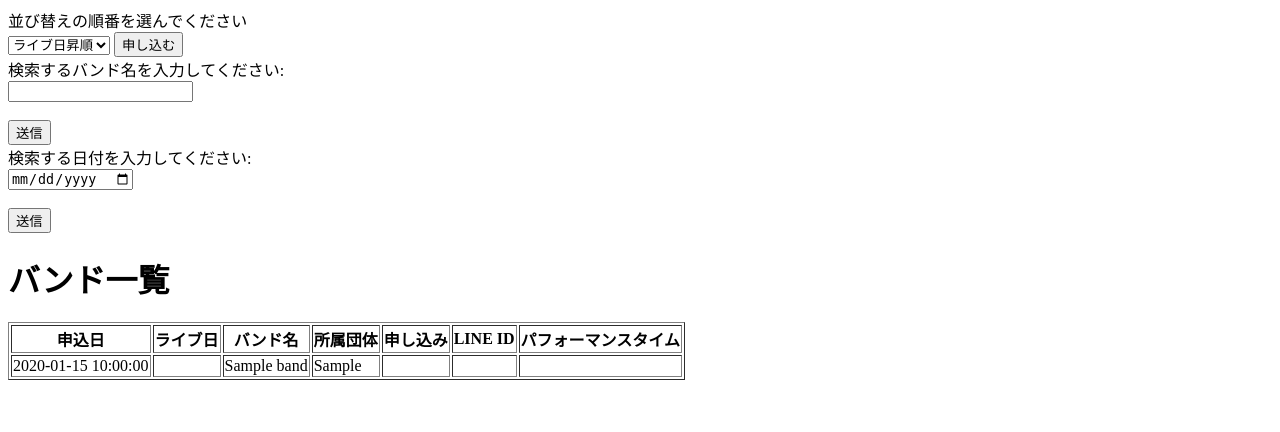
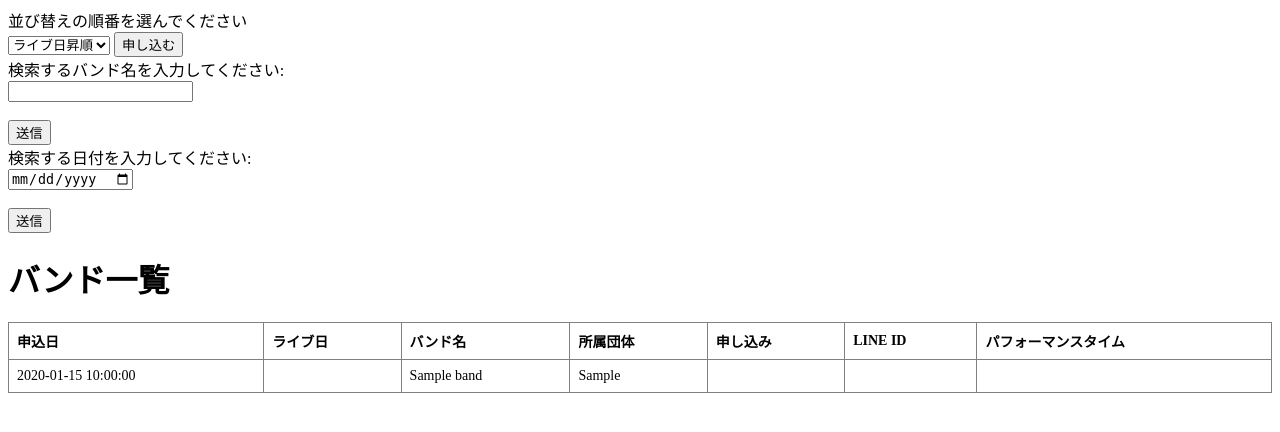
Before and after one commit to Yasuhiro0127/nora, a PHP site: page /show/band_show/index.php in a window 1280 px wide. Shown: the top 432 px of the page. Run offline with PHP 8.4, Linux system fonts and the light colour scheme; tables that the repository leaves empty or names only in its code hold one stand-in row (values such as "Sample post").

Commit message:
スマホ対応

```diff
--- a/show/band_show/index.php
+++ b/show/band_show/index.php
@@ -113,8 +113,34 @@ try {
 
 <head>
     <meta charset="UTF-8">
-    <!-- <link href="https://cdn.jsdelivr.net/npm/bootstrap@5.3.0/dist/css/bootstrap.min.css" rel="stylesheet" integrity="sha384-9ndCyUaIbzAi2FUVXJi0CjmCapSmO7SnpJef0486qhLnuZ2cdeRhO02iuK6FUUVM" crossorigin="anonymous"> -->
+    <meta name="viewport" content="width=device-width, initial-scale=1.0">
     <title>バンド一覧</title>
+    <style>
+        .band_table {
+            overflow-x: auto;
+        }
+
+        table {
+            width: 100%;
+            border-collapse: collapse;
+            min-width: 600px;
+        }
+
+        th,
+        td {
+            padding: 8px;
+            text-align: left;
+            font-size: 14px;
+        }
+
+        @media (max-width: 600px) {
+
+            th,
+            td {
+                font-size: 12px;
+            }
+        }
+    </style>
 </head>
 
 <body>
```
